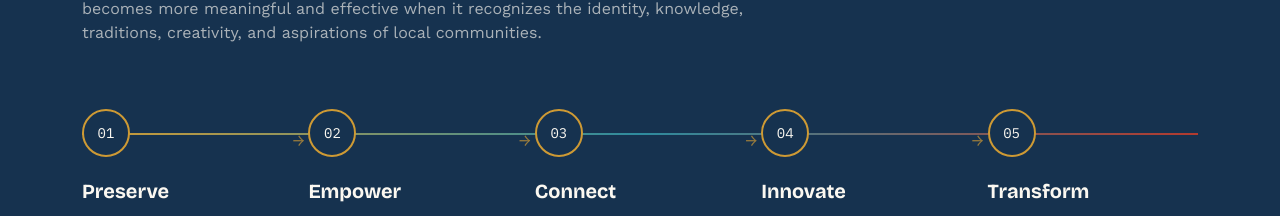
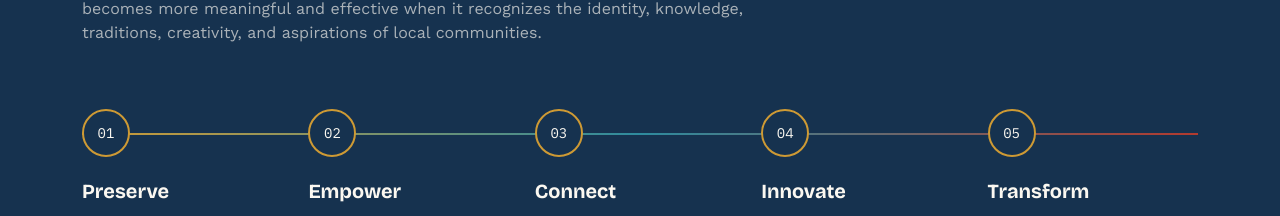
Before and after one commit to WilsonUrassa/darajalautamaduni, a Next.js app: page / in a window 1280 px wide. Shown: the part 4771-4987 px from the top of the page. Built offline with nearby package versions, Linux system fonts and the light colour scheme; no server answers; the database is empty.

Commit message:
Remove remaining visible arrow symbol from development philosophy

```diff
--- a/components/Philosophy.tsx
+++ b/components/Philosophy.tsx
@@ -55,11 +55,6 @@ export default function Philosophy() {
                 </div>
                 <h3 className="font-display font-bold text-xl mb-2">{s.title}</h3>
                 <p className="text-paper/60 text-sm leading-relaxed">{s.desc}</p>
-                {i < STEPS.length - 1 && (
-                  <span className="hidden md:block absolute top-5 -right-3 text-gold/70">
-                    &rarr;
-                  </span>
-                )}
               </Reveal>
             ))}
           </div>
```
